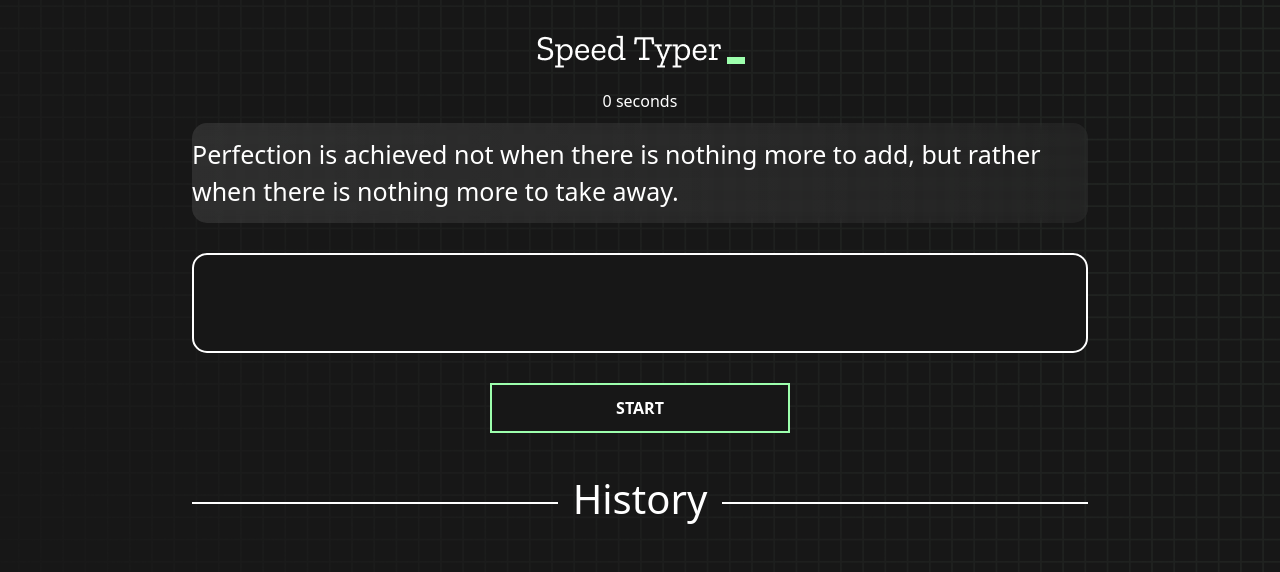
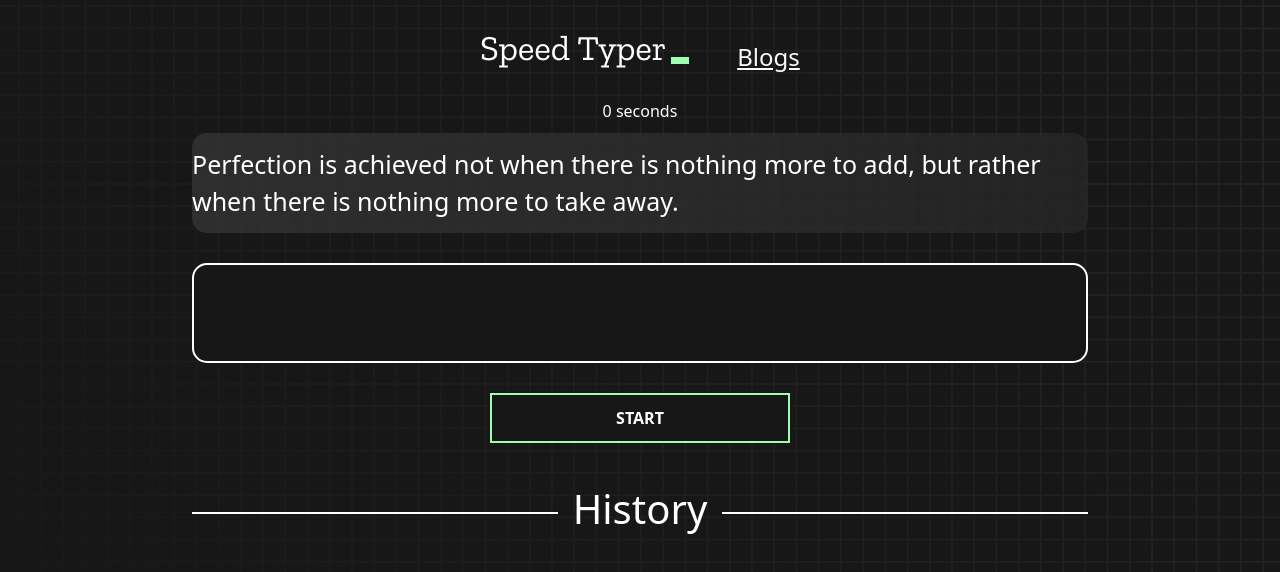
Before and after one commit to faisalgit1/typing-debug-ass-7, a plain HTML site: page index.html in a window 1280 px wide. Drawn offline with nearby package versions, Linux system fonts and the light colour scheme.

Commit message:
blog-link-add

```diff
--- a/index.html
+++ b/index.html
@@ -15,7 +15,10 @@
 </head>
 
 <body>
-  <h1 class="title"><img src="./logo.png" /></h1>
+  <div class="d-flex justify-content-center align-items-center">
+    <h1 class="title"><img src="./logo.png" /></h1>
+    <a class="fs-4 text-light ms-5 pt-4" href="blog.html">Blogs</a>
+  </div>
   <div id="show-time">0 seconds</div>
 
   <div class="box-container">
```
